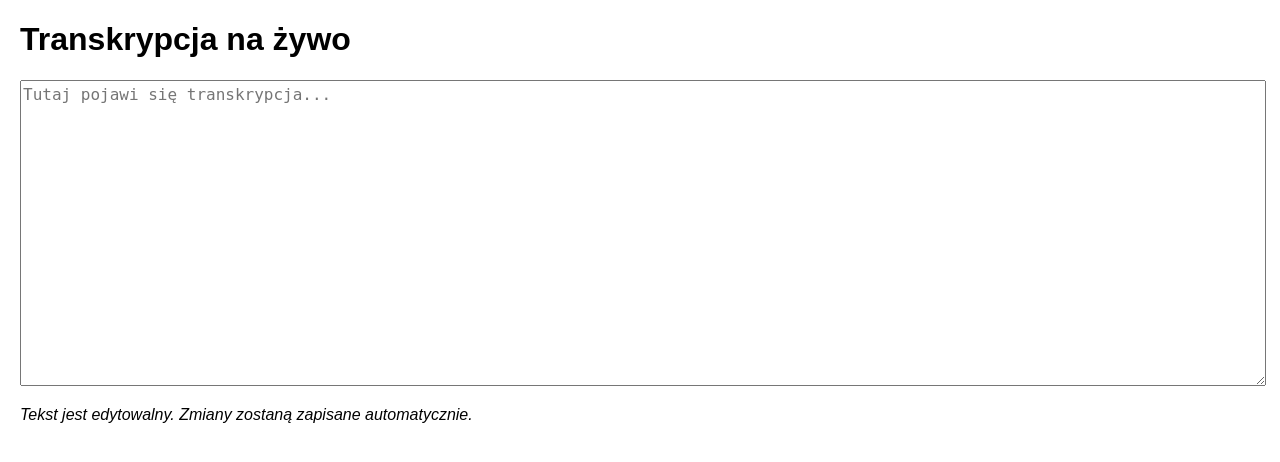
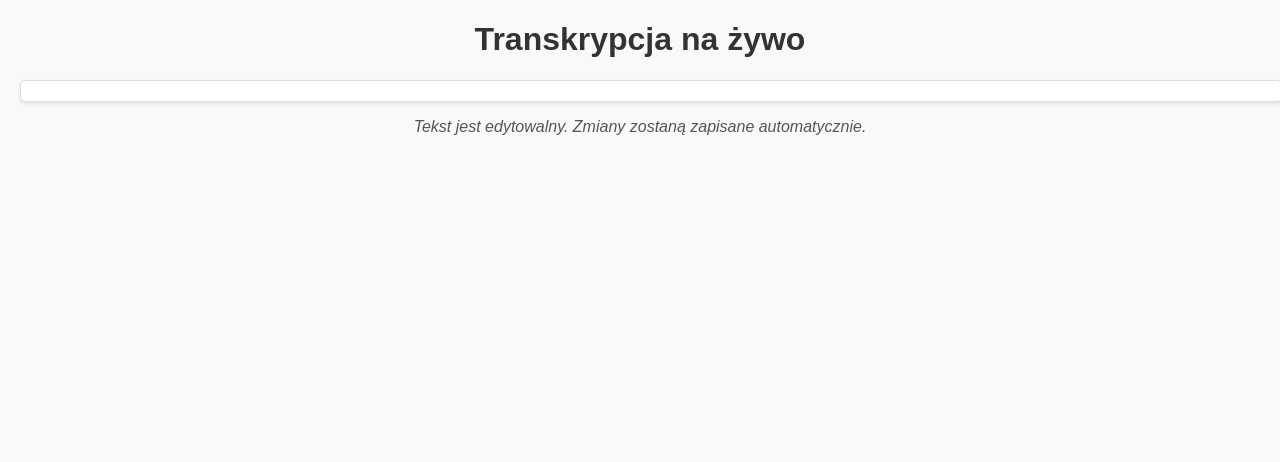
Before and after one commit to MichalNeuman/-Generowanie-napis-w-na-ywo, a Flask app: page / in a window 1280 px wide. Shown: the top 462 px of the page. Run offline with Flask 3, Linux system fonts and the light colour scheme; some libraries are stand-ins or nearby versions.

Commit message:
Poprawa wygladu strony

```diff
--- a/templates/index.html
+++ b/templates/index.html
@@ -9,53 +9,77 @@
         body {
             font-family: Arial, sans-serif;
             margin: 20px;
+            background-color: #f9f9f9;
         }
-        textarea {
+
+        h1 {
+            color: #333;
+            text-align: center;
+        }
+
+        #transcription-container {
             width: 100%;
-            height: 300px;
+            max-height: 300px;
+            overflow-y: auto;
+            border: 1px solid #ddd;
+            border-radius: 5px;
+            background-color: #fff;
+            padding: 10px;
+            box-shadow: 0 2px 4px rgba(0, 0, 0, 0.1);
+        }
+
+        .line {
             font-size: 16px;
             line-height: 1.5;
+            margin: 5px 0;
+        }
+
+        .line.new {
+            animation: highlight 0.8s ease-in-out;
+        }
+
+        @keyframes highlight {
+            0% { background-color: #d1f7d1; }
+            100% { background-color: transparent; }
+        }
+
+        p {
+            text-align: center;
+            color: #555;
+            font-style: italic;
         }
     </style>
 </head>
 <body>
     <h1>Transkrypcja na żywo</h1>
-    <textarea id="transcription" placeholder="Tutaj pojawi się transkrypcja..."></textarea>
+    <div id="transcription-container">
+        <!-- Transkrypcja zostanie tutaj dodana -->
+    </div>
     <p><em>Tekst jest edytowalny. Zmiany zostaną zapisane automatycznie.</em></p>
 
     <script>
         const socket = io(); // Połącz z serwerem WebSocket
+        const container = document.getElementById("transcription-container");
 
-            const textarea = document.getElementById("transcription");
+        // Funkcja do dodawania nowej linii z animacją
+        function prependLine(newText) {
+            const newLine = document.createElement("div");
+            newLine.className = "line new"; // Dodaj klasę `new` dla animacji
+            newLine.textContent = newText;
 
+            // Dodaj linię na górę
+            container.prepend(newLine);
 
-
-            // Funkcja do dodawania nowego tekstu bez zmiany pozycji kursora
-            function appendText(newText) {
-                const start = textarea.selectionStart;
-                const end = textarea.selectionEnd;
-                const isFocused = document.activeElement === textarea;
-
-                // Dodaj nową linię do istniejącego tekstu
-                textarea.value += newText + "\n";
-
-                // Przywróć pozycję kursora, jeśli textarea była w użyciu
-                if (isFocused) {
-                    textarea.selectionStart = start;
-                    textarea.selectionEnd = end;
-                }
+            // Usuń klasę `new` po zakończeniu animacji
+            setTimeout(() => {
+                newLine.classList.remove("new");
+            }, 800);
         }
 
-            // Nasłuchuj na zdarzenia 'transcription' i dodawaj nowy tekst
+        // Nasłuchuj na zdarzenia 'transcription' i dodawaj nową linię na górę
         socket.on("transcription", (data) => {
             console.log("Otrzymano nowe dane:", data.text);
-                appendText(data.text); // Dodaj tekst do `textarea`
-            });
-
-            // Wysyłaj zmiany wprowadzone przez użytkownika do serwera
-            textarea.addEventListener("input", (event) => {
-                const newText = event.target.value;
-                socket.emit("update_text", { text: newText });
+            prependLine(data.text); // Dodaj nowy tekst
         });
 
         // Zażądaj początkowego tekstu po nawiązaniu połączenia z serwerem
@@ -64,7 +88,6 @@
         socket.on("connect", () => {
             console.log("Połączono z serwerem WebSocket!");
         });
-
     </script>
 </body>
 </html>
--- a/transcription.py
+++ b/transcription.py
@@ -7,7 +7,7 @@ from server import send_new_text
 
 # Configuration
 RATE = 16000
-CHUNK_DURATION = 3
+CHUNK_DURATION = 6
 CHUNK = int(RATE * CHUNK_DURATION)
 
 device = "cuda" if torch.cuda.is_available() else "cpu"
```
Lines whose indentation alone changed are shown as unchanged.
